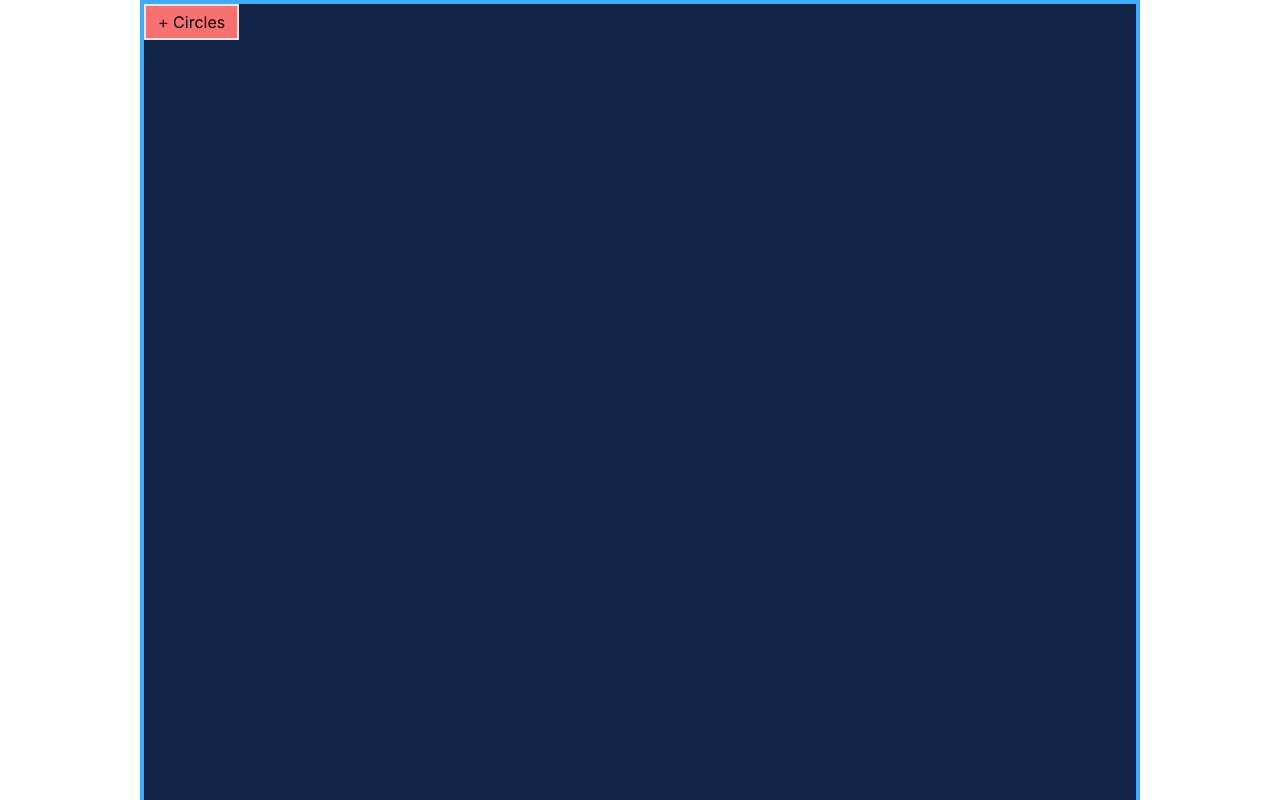
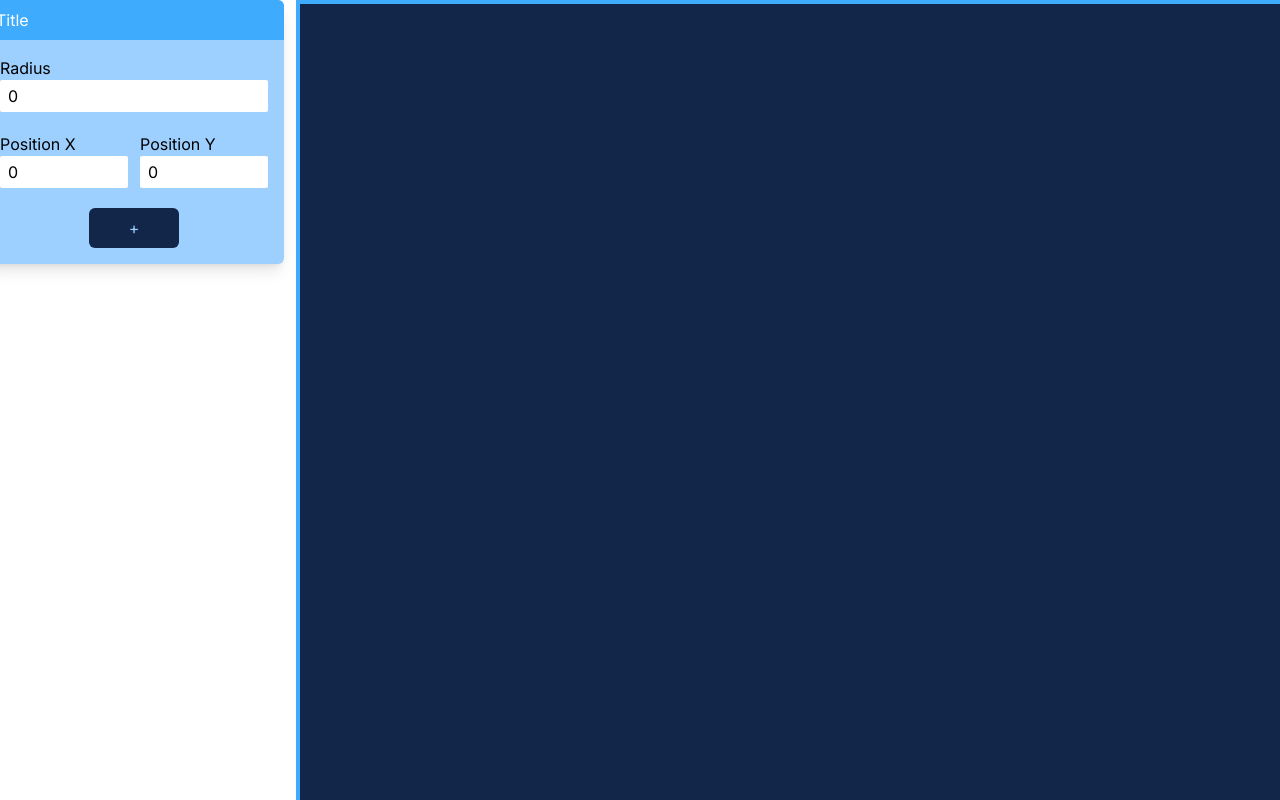
Before and after one commit to abbaspk70/sprinkles, a Next.js app: page / in a window 1280 px wide. Shown: the top 800 px of the page. Built offline with nearby package versions, Linux system fonts and the light colour scheme.

Commit message:
updated ui

```diff
--- a/app/components/Sprinkle.tsx
+++ b/app/components/Sprinkle.tsx
@@ -1,15 +1,25 @@
-import React from 'react'
+import React, { useEffect } from 'react'
+
 export type TSprinkle = {
   radius : number;
   xValue: number;
   yValue: number;
 }
 
-export default function Sprinkle({radius, xValue, yValue}:TSprinkle) {
+export default function Sprinkle({radius, xValue, yValue}: TSprinkle) {
+  let yPosition:number = 0;
   const circle = radius * 2
-  xValue = xValue-radius;
-  yValue = yValue-radius;
+  xValue = (xValue-radius);
+  if (yValue >= radius) {
+    console.log("greater");
+    yPosition = 1000 - (yValue+radius);
+  }
+  if (yValue < radius) {
+    console.log("lesser");
+    yPosition = 1000 + (yValue-radius);
+  }
+
   return (
-    <div style={{width: `${circle}px`, height: `${circle}px`, top: `${yValue}px`, left: `${xValue}px`}}  className={`bg-secondary rounded-full absolute border-4 border-tertiary`}></div>
+    <div style={{width: `${circle}px`, height: `${circle}px`, top: `${yPosition}px`, left: `${xValue}px`}}  className={`bg-secondary rounded-full absolute border-4 border-tertiary`}></div>
   )
 }
--- a/app/components/SprinkleModal.tsx
+++ b/app/components/SprinkleModal.tsx
@@ -1,5 +1,6 @@
-import React, { ChangeEvent, MouseEvent, ReactNode, useState } from "react";
+import React, { ChangeEvent,FocusEvent, ReactNode, useState } from "react";
 import Sprinkle from "./Sprinkle";
+import { TSprinkle } from "./Sprinkle";
 
 type TSprinkleModal = {
   showModal: boolean,
@@ -9,52 +10,45 @@ type TSprinkleModal = {
 }
 
 export default function SprinkleModal({showModal, setShowModal,items, setItems}: TSprinkleModal) {
-  const [values, setValues] = useState({
+  const [values, setValues] = useState<TSprinkle>({
     radius: 0,
     xValue: 0,
     yValue: 0,
   });
   const handleOnChange = (e : ChangeEvent<HTMLInputElement>)=> {
     const name = e.target.name;
-    const value = e.target.value;
-    const updateVal = {...values, [name]: value};
+    const value = e.target.valueAsNumber;
+    const updateVal:TSprinkle = {...values, [name]: value};
     setValues(updateVal);
   }
-    const handleCancel = ( ) => {
-            setShowModal(false);
-    };
+
     const handleOk = ( ) => {
       const updateValue = [...items,<Sprinkle radius={values.radius} xValue={values.xValue} yValue={values.yValue} /> ]
       setItems(updateValue);
-      setShowModal(false);
       setValues({radius: 0, xValue: 0, yValue: 0});
     };
-    const handleFocus = (e: React.FocusEvent<HTMLInputElement, Element>)=> {
+    const handleFocus = (e: FocusEvent<HTMLInputElement, Element>)=> {
       e.target.select();
     }
     if (showModal) {
   return (
-
-    <div className="w-full h-full flex justify-center items-center absolute z-40">
-      <div className="w-[300px] rounded-md overflow-hidden bg-secondary">
+    <div className="z-40">
+      <div className="w-[300px] rounded-md overflow-hidden bg-secondary shadow-lg">
         <div className="bg-tertiary text-white px-3 py-2">Title</div>
         <div className="p-4">
-
             <label>Radius
-            <input onChange={handleOnChange} onFocus={handleFocus} name="radius" type="number" className="" placeholder="radius" defaultValue={values.radius}/>
+            <input onChange={handleOnChange} onFocus={handleFocus} name="radius" type="number" placeholder="radius" value={values.radius}/>
             </label>
-
             <div className="flex gap-3 py-5">
               <label>Position X
-              <input className="" onChange={handleOnChange} onFocus={handleFocus} name="xValue" type="number"  placeholder="X" defaultValue={values.xValue}/>
+              <input className="" onChange={handleOnChange} onFocus={handleFocus} name="xValue" type="number"  placeholder="X" value={values.xValue}/>
               </label>
               <label>Position Y
-              <input onChange={handleOnChange}  onFocus={handleFocus} name="yValue" type="number" className="" placeholder="Y" defaultValue={values.yValue} />
+              <input className="" onChange={handleOnChange} onFocus={handleFocus} name="yValue" type="number"  placeholder="Y" value={values.yValue}/>
               </label>
             </div>
-          <div className="flex gap-3 text-secondary">
-          <button className="bg-primary px-10 py-2 rounded-md" onClick={handleOk}>Ok</button>
-          <button className="bg-primary px-10 py-2 rounded-md" onClick={handleCancel}>Cancel</button>
+          <div className="flex gap-3 justify-center text-secondary">
+          <button className="bg-primary px-10 py-2 rounded-md" onClick={handleOk}>+</button>
           </div>
         </div>
       </div>
--- a/app/components/Square.tsx
+++ b/app/components/Square.tsx
@@ -4,27 +4,50 @@ import Sprinkle, { TSprinkle } from "./Sprinkle";
 import SprinkleModal from "./SprinkleModal";
 
 export default function Square() {
-  const [showModal, setShowModal] = useState(false);
+  const [showModal, setShowModal] = useState(true);
   const [items, setItems] = useState<ReactNode[]>([]);
 
   return (
-    <div className="w-[1000px] h-[1000px] mx-auto bg-primary relative z-10 overflow-hidden border-4 border-tertiary">
-      <button
-        onClick={() => setShowModal(true)}
-        className="border-2 px-3 py-1 rounded-2 bg-red-400 z-50 absolute"
-      >
-        + Circles
-      </button>
-      {items.map((item,index)=> {
-        return (
-            <Fragment key={index}>
-                {item}
-            </Fragment>
-        )
-      })}
-      {/* <Sprinkle /> */}
-      <SprinkleModal showModal={showModal} setShowModal={setShowModal} items={items} setItems={setItems} />
-
+    <div className="w-full flex justify-center items-center md:items-start gap-3 relative shrink-0 flex-col md:flex-row">
+      <div className="relative">
+        <SprinkleModal
+        showModal={showModal}
+        setShowModal={setShowModal}
+        items={items}
+        setItems={setItems}
+        />
+      </div>
+      <div className="w-[1000px] h-[1000px] bg-primary relative z-10 border-4 border-tertiary shrink-0">
+      <div className="w-full h-full relative overflow-hidden">
+           {items.map((item, index) => {
+            return <Fragment key={index}>{item}</Fragment>;
+          })}
+        </div>
+      </div>
     </div>
+    // <div className="w-full h-full">
+    //   <div className=" bg-slate-400"></div>
+    //   <div className="w-full h-full relative bg-slate-500">
+    //     <SprinkleModal
+    //       showModal={showModal}
+    //       setShowModal={setShowModal}
+    //       items={items}
+    //       setItems={setItems}
+    //     />
+    //   </div>
+    //   <div className="w-[1000px] h-[1000px] ms-auto bg-primary relative z-10 border-4 border-tertiary mr-20">
+    //     <button
+    //       onClick={() => setShowModal(true)}
+    //       className="border-2 px-3 py-1 rounded-2 bg-red-400 z-50 absolute">
+    //       + Circles
+    //     </button>
+    //     <div className="w-full h-full relative overflow-hidden">
+    //       {items.map((item, index) => {
+    //         return <Fragment key={index}>{item}</Fragment>;
+    //       })}
+    //     </div>
+    //     {/* <Sprinkle /> */}
+    //   </div>
+    // </div>
   );
 }
--- a/app/page.tsx
+++ b/app/page.tsx
@@ -2,13 +2,10 @@
 import Square from "./components/Square"
 
 export default function Home() {
-  const handleSquare = () => {
-    console.log('square')
-  }
 
   return (
-    <div className=" overflow-auto ">
-      <div className=" flex gap-3">
+    <div className="">
+      <div className="">
       {/* <button onClick={handleSquare} className=" border-2 px-3 py-1 rounded-2 bg-slate-300 ">+ Square</button> */}
       </div>
    <Square/>
```
